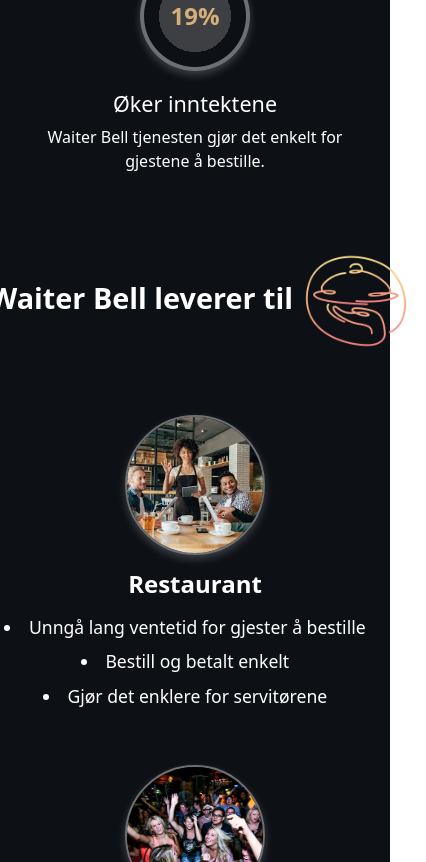
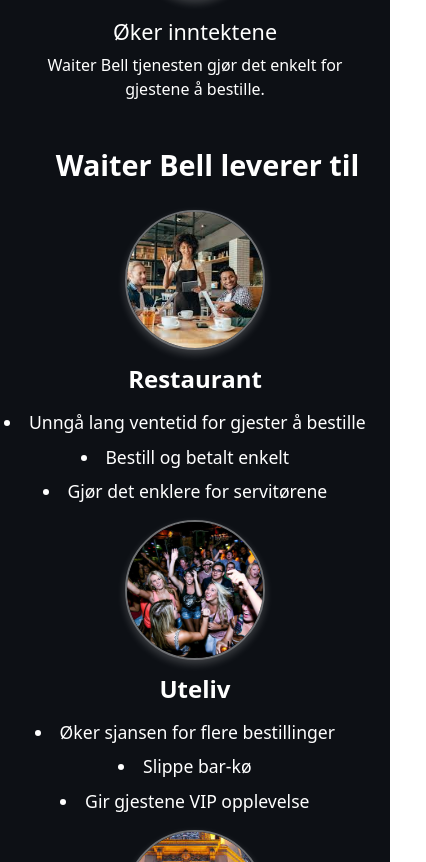
Before and after one commit to Sekkos03/Waiterbell_FormV, a React (Create React App) app in the folder Waiterbell/Frontend1/: page / in a window 390 px wide. Shown: the part 2280-3142 px from the top of the page, 426 px wide, since content can reach past the window. Built offline with nearby package versions, Linux system fonts and the light colour scheme.

Commit message:
oppdater bror

```diff
--- a/Waiterbell/Frontend1/src/pages/HomePage.css
+++ b/Waiterbell/Frontend1/src/pages/HomePage.css
@@ -204,7 +204,7 @@
   font-weight: bold;
   text-align: center;
   margin-bottom: -20px;
-  margin-right: -100px;
+  margin-right: -10px;
 }
 
 .benefits-logo {
@@ -269,6 +269,11 @@
   .benefits-title {
     font-size: 1.8rem;
   }
+  .benefits-section {
+    background-color: #0d1015;
+    color: white;
+    text-align: center;
+  }
 
   .benefit-container {
     flex-direction: column;
@@ -302,13 +307,13 @@
   text-align: center;
   white-space: normal;
   margin-bottom: -20px;
-  margin-right: -100px;
+  margin-right: -10px;
 }
 .waiter-bell-titleTO {
   font-size: 2.8rem;
   font-weight: bold;
   text-align: center;
-  margin-bottom: 40px;
+  margin-bottom: 20px;
 }
 
 .waiter-bell-titleEN {
@@ -377,9 +382,19 @@
   .waiter-bell-section {
     background-color: #0d1015;
     color: white;
-    padding: 80px 0;
+    padding: 70px 0;
     text-align: center;
-    margin-top: -80px;
+    margin-top: -62px;
+    padding-bottom: 30px;
+  }
+  .container {
+    max-width: 1100px;
+    margin: 0 auto;
+    display: flex;
+    flex-direction: column;
+    align-items: center;
+    padding-bottom: -10px;
+
   }
 
   .category-container {
@@ -391,8 +406,8 @@
     height: 140px;
   }
   .category-item {
-    margin-bottom: 40px;
-    padding: 0 20px;
+    margin-bottom: 0px;
+    padding: 0 00px;
   }
 
   .category-item ul {
@@ -417,6 +432,8 @@
   display: flex;
   flex-direction: column;
   align-items: center;
+  margin-top: 00px;
+
 }
 
 /* "Om oss" og "Hvorfor velge oss" skal være i to kolonner */
@@ -449,6 +466,16 @@
   .about-content {
     flex-direction: column;
     text-align: center;
+
+  }
+  .container {
+    max-width: 1100px;
+    margin: 0 auto;
+    display: flex;
+    flex-direction: column;
+    align-items: center;
+    margin-top: 5px;
+
   }
 
   .about-text,
@@ -459,14 +486,27 @@
   .about-logo img {
     width: 150px;
   }
-  .waiter-bell-title,
-  .waiter-bell-titleTO,
-.waiter-bell-titleEN{
-  margin-top: 10px;
-  margin-bottom: 10px;
-  font-size: 1.8rem;
-}
+  .waiter-bell-title {
+    font-size: 1.8rem;
+    font-weight: bold;
+    text-align: center;
+    white-space: normal;
+    margin-bottom: -20px;
+    margin-right: -100px;
+  }
+  .waiter-bell-titleTO {
+    font-size: 1.8rem;
+    font-weight: bold;
+    text-align: center;
+    margin-bottom: 20px;
+  }
 
+  .waiter-bell-titleEN {
+    font-size: 1.8rem;
+    font-weight: bold;
+    text-align: center;
+    margin-bottom: -20px;
+  }
 }
 
 /* Kontakt Seksjon */
@@ -475,6 +515,7 @@
   color: white;
   padding: 80px 0;
   text-align: center;
+  margin-top: -70px;
 }
 A .contact-title {
   font-size: 2.5rem;
@@ -485,6 +526,7 @@
 .contact-item {
   text-align: center;
   margin-bottom: 10px;
+
 }
 
 .contact-item h3 {
@@ -514,7 +556,7 @@
 
   .contact-item h3 {
     font-size: 1.5rem;
-
+    margin-top: -5px;
   }
 
   .contact-item p {
@@ -530,6 +572,6 @@
     color: white;
     padding: 80px 0;
     text-align: center;
-    margin-top: -50px;
+    margin-top: -89px;
   }
 }
--- a/Waiterbell/Frontend1/src/pages/RequestPage.js
+++ b/Waiterbell/Frontend1/src/pages/RequestPage.js
@@ -257,7 +257,6 @@
           <div className="container">
             <h2 className="benefits-title">
               Se fordeler{" "}
-              <img src={Logo_WB_US} alt="Logo" className="benefits-logo" />
             </h2>
             <div className="row mt-5">
               <div className="col-md-4 benefit-item">
@@ -285,13 +284,12 @@
         </section>
         {/* Waiter Bell Leverer Til Section */}
         <section
-          className="waiter-bell-section text-center py-5"
+          className="waiter-bell-section text-center py-7"
           id="leverertil"
         >
           <div className="container">
             <h2 className="waiter-bell-title">
               Waiter Bell leverer til{" "}
-              <img src={Logo_WB_US} alt="Logo" className="waiter-bell-logo" />
             </h2>
             <div className="row mt-5">
               <div className="col-md-4 category-item">
@@ -338,7 +336,7 @@
               mellom gjester og servitør.
             </p>
             <p>
-              <strong>Mål:</strong> Å gi restauranter, barer og hoteller
+              <strong>Målet</strong> er å gi restauranter, barer og hoteller
               muligheten til å forbedre kundeopplevelsen, øke effektiviteten, og gi gjestene en VIP-opplevelse.
             </p>
             <p><strong>Serviceopplevelsen</strong> er det som får kunden til å komme tilbake!</p>
@@ -361,7 +359,6 @@
               <h3>Josef Missoum</h3>
               <p>Salgssjef</p>
               <p>Tlf: +47 929 70 458</p>
-              <p>E-post: josef@waiterbell.no</p>
             </div>
           </div>
           <div className="contact-logo mt-5">
```
